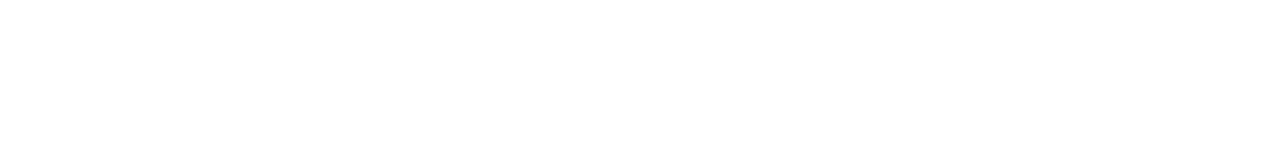
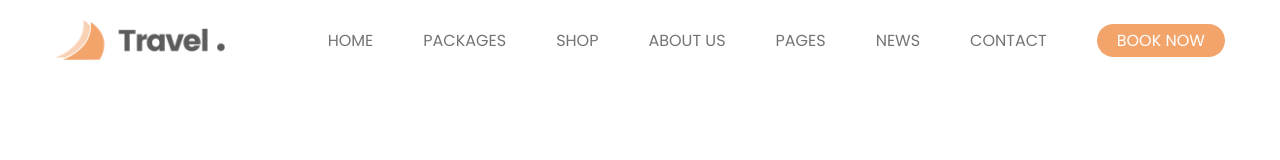
Before and after one commit to phamtuan162/demo-city-tours, a plain HTML site: page index.html in a window 1280 px wide. Drawn offline with Linux system fonts and the light colour scheme.

```diff
--- a/assets/css/base.css
+++ b/assets/css/base.css
@@ -0,0 +1,35 @@
+* {
+  box-sizing: border-box;
+}
+:root {
+  --white--color: #fff;
+  --header--height: 77px;
+  --text--color: #727475;
+  --btn--color: #f3a46b;
+}
+html {
+  font-size: 62.5%;
+}
+html,
+body {
+  scroll-behavior: smooth;
+}
+body {
+  font-size: 1.6rem;
+  font-family: "Poppins", sans-serif;
+}
+.btn {
+  background-color: var(--btn--color);
+  border-radius: 30px;
+  color: var(--white--color);
+  padding: 5px 20px;
+  font-size: 1.6rem;
+  text-align: center;
+  min-width: 140px;
+}
+/* Responsive */
+.grid {
+  width: 1200px;
+  max-width: 100%;
+  margin: 0 auto;
+}
--- a/assets/css/main.css
+++ b/assets/css/main.css
@@ -0,0 +1,42 @@
+/* Header */
+.fixed {
+  height: var(--header--height);
+  z-index: 100;
+  position: sticky;
+  top: -5px;
+  padding-top: 5px;
+}
+.header__content {
+  display: flex;
+  align-items: center;
+  padding: 15px;
+}
+.header__logo {
+}
+.header__logo-img {
+  width: 170px;
+}
+.header__navbar {
+  margin-left: auto;
+}
+.header__navbar-list {
+  display: flex;
+  align-items: center;
+  justify-content: space-around;
+  list-style: none;
+}
+.header__navbar-item {
+}
+.header__navbar-link {
+  text-decoration: none;
+  font-size: 1.6rem;
+  line-height: 1.6rem;
+  color: var(--text--color);
+  padding: 0 25px;
+}
+.header__action {
+  margin-left: 25px;
+}
+.header__action-btn {
+  text-decoration: none;
+}
--- a/index.html
+++ b/index.html
@@ -5,10 +5,70 @@
     <meta charset="UTF-8">
     <meta http-equiv="X-UA-Compatible" content="IE=edge">
     <meta name="viewport" content="width=device-width, initial-scale=1.0">
-    <title>Document</title>
+    <title>Demo-citytours</title>
+    <!-- Reset CSS -->
+    <link rel="stylesheet" href="./assets/css/reset.css" />
+
+    <!-- Embed font -->
+    <link rel="preconnect" href="https://fonts.googleapis.com">
+    <link rel="preconnect" href="https://fonts.gstatic.com" crossorigin>
+    <link
+        href="https://fonts.googleapis.com/css2?family=Poppins:ital,wght@0,400;0,500;0,600;0,700;1,400&family=Sen:wght@700&display=swap"
+        rel="stylesheet">
+
+    <!-- Base -->
+    <link rel="stylesheet" href="./assets/css/base.css" />
+
+    <!-- Main -->
+    <link rel="stylesheet" href="./assets/css/main.css" />
+
 </head>
 
 <body>
+    <div class="main">
+        <!-- Header -->
+        <header class="header fixed">
+            <div class="grid">
+                <div class="header__content">
+                    <!-- Logo -->
+                    <a href="#" class="header__logo">
+                        <img src="./assets/img/logo.png" alt="" class="header__logo-img">
+                    </a>
+                    <!-- Navigation -->
+                    <nav class="header__navbar">
+                        <ul class="header__navbar-list">
+                            <li class="header__navbar-item">
+                                <a href="" class="header__navbar-link">HOME</a>
+                            </li>
+                            <li class="header__navbar-item">
+                                <a href="" class="header__navbar-link">PACKAGES</a>
+                            </li>
+                            <li class="header__navbar-item">
+                                <a href="" class="header__navbar-link">SHOP</a>
+                            </li>
+                            <li class="header__navbar-item">
+                                <a href="" class="header__navbar-link">ABOUT US</a>
+                            </li>
+                            <li class="header__navbar-item">
+                                <a href="" class="header__navbar-link">PAGES</a>
+                            </li>
+                            <li class="header__navbar-item">
+                                <a href="" class="header__navbar-link">NEWS</a>
+                            </li>
+                            <li class="header__navbar-item">
+                                <a href="" class="header__navbar-link">CONTACT</a>
+                            </li>
+                        </ul>
+                    </nav>
+
+                    <!-- Action -->
+                    <div class="header__action">
+                        <a href="#!" class="btn header__action-btn">BOOK NOW</a>
+                    </div>
+                </div>
+            </div>
+        </header>
+    </div>
 
 </body>
 
```
Also changed, not shown: assets/img/logo.png (added).
